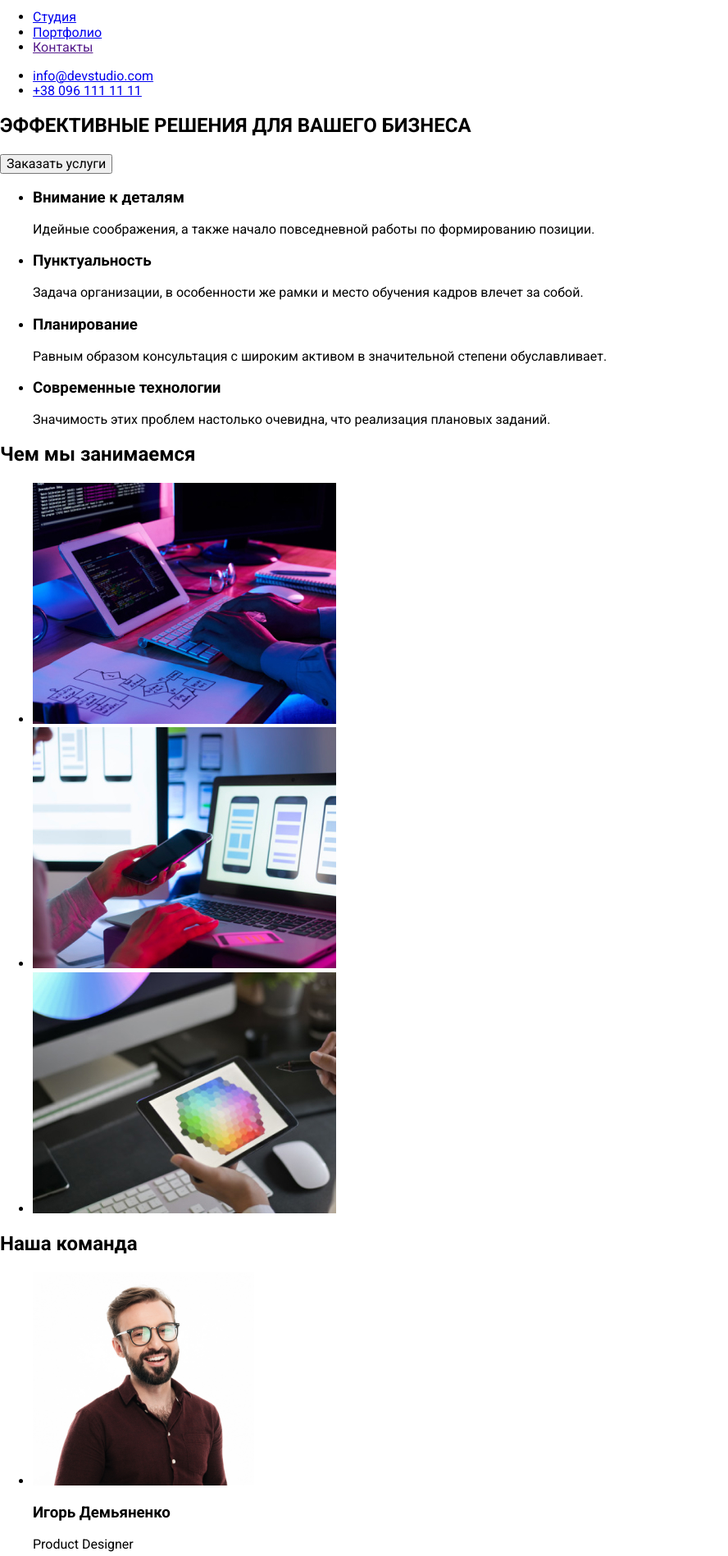
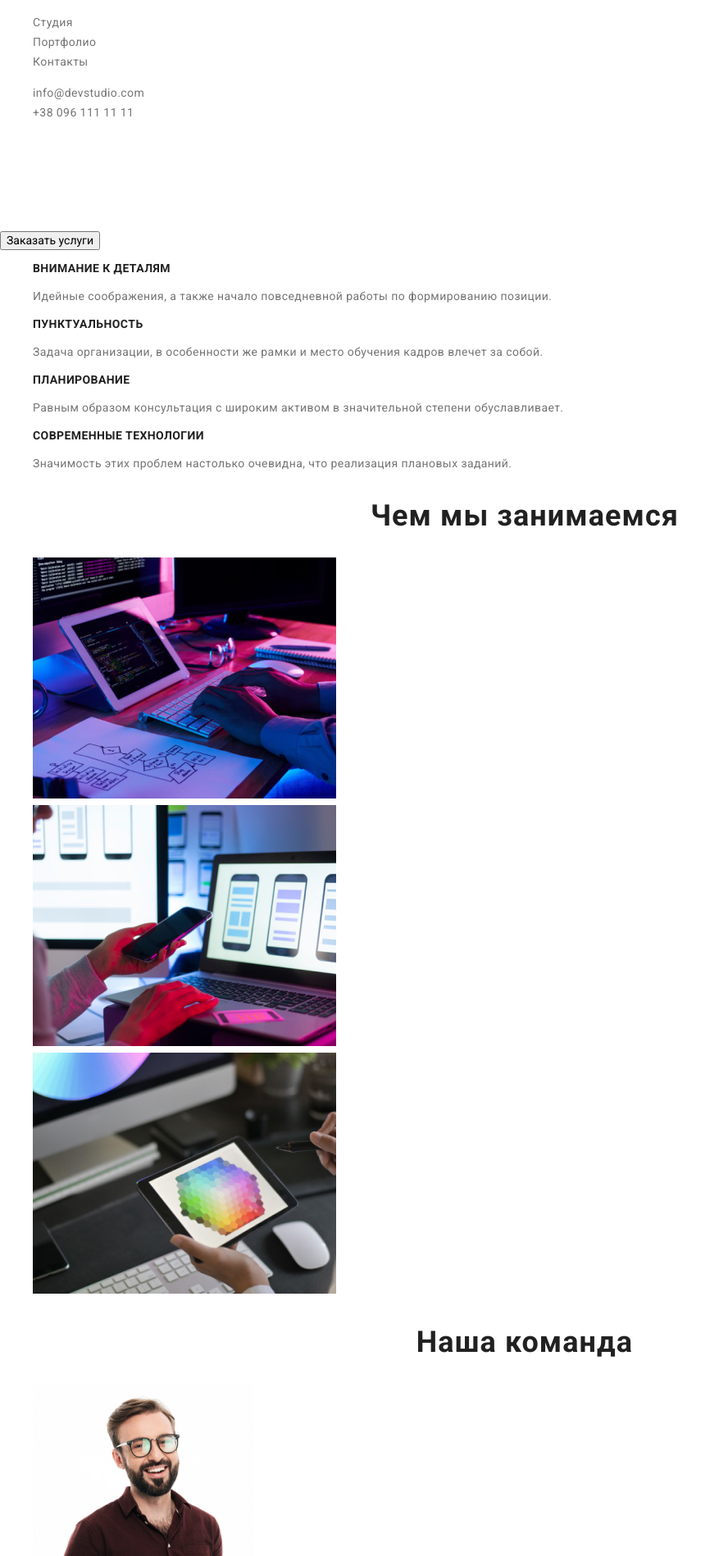
Before and after one commit to maksympm/goit-markup-hw-02, a plain HTML site: page index.html in a window 1280 px wide. Shown: the part 22-1920 px from the top of the page at 82% size, without its empty margins (0-888 px from the left). Drawn offline with nearby package versions, Linux system fonts and the light colour scheme.

Commit message:
html-layout
разметка 1 стр.

```diff
--- a/css/styles.css
+++ b/css/styles.css
@@ -1,3 +1,96 @@
+:root {
+  --main-text-color: #757575;
+  --title-color: #212121;
+  --title-alt-color: #ffffff;
+  --alt-text-color: #ffffff99;
+  --accent-color: #2196f3;
+
+  --dark-bg: #2f303a;
+  --second-bg: #f5f4fa;
+
+  --main-font: "Roboto", sans-serif;
+  --logo-font: "Raleway", sans-serif;
+}
+
 body {
-  font-family: "Roboto", sans-serif;
+  font-family: var(--main-font);
+  font-size: 14px;
+  line-height: 1.71;
+  letter-spacing: 0.03em;
+  color: var(--main-text-color);
 }
+
+.link {
+  color: inherit;
+  text-decoration: none;
+}
+
+.link:hover,
+.link:focus {
+  color: var(--accent-color);
+}
+
+.list {
+  list-style: none;
+}
+
+.address {
+  font-style: inherit;
+  font-style: normal;
+  font-weight: normal;
+  font-size: 14px;
+  line-height: 1.71;
+  color: #ffffff99;
+}
+
+.page-title {
+  font-family: var(--main-font);
+  font-weight: 900;
+  font-size: 44px;
+  line-height: 1.36;
+  text-align: center;
+  letter-spacing: 0.06em;
+  text-transform: uppercase;
+  color: #ffffff;
+}
+
+.title {
+  font-family: var(--main-font);
+  letter-spacing: 0.03em;
+}
+
+.advantages-title {
+  font-style: normal;
+  font-weight: bold;
+  font-size: 14px;
+  line-height: 1.14;
+  text-transform: uppercase;
+  color: #212121;
+}
+
+.section-title {
+  font-style: normal;
+  font-weight: bold;
+  font-size: 36px;
+  line-height: 1.17;
+  text-align: center;
+  color: #212121;
+}
+
+.team-section-title {
+  font-style: normal;
+  font-weight: 500;
+  font-size: 16px;
+  line-height: 1.19;
+  text-align: center;
+  color: #212121;
+}
+
+.team-paragraph {
+  font-style: normal;
+  font-weight: normal;
+  font-size: 16px;
+  line-height: 1.19;
+  text-align: center;
+  color: #757575;
+}
--- a/index.html
+++ b/index.html
@@ -14,49 +14,49 @@
 <body>
     <header>
         <nav>
-            <a href="./index.html">WebStudio</a>
+            <a class="link" href="./index.html">WebStudio</a>
 
-            <ul>
-                <li><a href="./index.html">Студия</a></li>
-                <li><a href="./portfolio.html">Портфолио</a></li>
-                <li><a href="">Контакты</a></li>
+            <ul class="list">
+                <li><a class="link" href="./index.html">Студия</a></li>
+                <li><a class="link" href="./portfolio.html">Портфолио</a></li>
+                <li><a class="link" href="">Контакты</a></li>
             </ul>
         </nav>
-        <ul>
-            <li><a href="mailto:info@devstudio.com">info@devstudio.com</a></li>
-            <li><a href="tel:+380961111111">+38 096 111 11 11</a></li>
+        <ul class="list">
+            <li><a class="link" href="mailto:info@devstudio.com">info@devstudio.com</a></li>
+            <li><a class="link" href="tel:+380961111111">+38 096 111 11 11</a></li>
         </ul>
     </header>
     <main>
         <section>
             <div>
-                <h1>ЭФФЕКТИВНЫЕ РЕШЕНИЯ ДЛЯ ВАШЕГО БИЗНЕСА</h1>
+                <h1 class="page-title">Эффективные решения для вашего бизнеса</h1>
                 <button type="button">Заказать услуги</button>
             </div>
         </section>
         <section>
-            <ul>
+            <ul class="list">
                 <li>
-                    <h3>Внимание к деталям</h3>
+                    <h3 class="title advantages-title">Внимание к деталям</h3>
                     <p>Идейные соображения, а также начало повседневной работы по формированию позиции.</p>
                 </li>
                 <li>
-                    <h3>Пунктуальность</h3>
+                    <h3 class="title advantages-title">Пунктуальность</h3>
                     <p>Задача организации, в особенности же рамки и место обучения кадров влечет за собой.</p>
                 </li>
                 <li>
-                    <h3>Планирование</h3>
+                    <h3 class="title advantages-title">Планирование</h3>
                     <p>Равным образом консультация с широким активом в значительной степени обуславливает.</p>
                 </li>
                 <li>
-                    <h3>Современные технологии</h3>
+                    <h3 class="title advantages-title">Современные технологии</h3>
                     <p>Значимость этих проблем настолько очевидна, что реализация плановых заданий.</p>
                 </li>
             </ul>
         </section>
         <section>
-            <h2>Чем мы занимаемся</h2>
-            <ul>
+            <h2 class="title title section-title">Чем мы занимаемся</h2>
+            <ul class="list">
                 <li>
                     <img src="./images/studio/1.jpg" alt="изображение процесса разметки страницы" width="370">
                 </li>
@@ -69,38 +69,38 @@
             </ul>
         </section>
         <section>
-            <h2>Наша команда</h2>
-            <ul>
+            <h2 class="title section-title">Наша команда</h2>
+            <ul class="list">
                 <li>
                     <img src="./images/studio/4.jpg" alt="фото продукт дизайнера Игоря Демьяненко" width="270">
-                    <h3>Игорь Демьяненко</h3>
-                    <p>Product Designer</p>
+                    <h3 class="title team-section-title">Игорь Демьяненко</h3>
+                    <p class="title team-paragraph">Product Designer</p>
                 </li>
                 <li>
                     <img src="./images/studio/5.jpg" alt="фото фронтэнд разработчика Ольги Репиной" width="270">
-                    <h3>Ольга Репина</h3>
-                    <p>Frontend Developer</p>
+                    <h3 class="title team-section-title">Ольга Репина</h3>
+                    <p class="title team-paragraph">Frontend Developer</p>
                 </li>
                 <li>
                     <img src="./images/studio/6.jpg" alt="фото маркетолога Николая Тарасова" width="270">
-                    <h3>Николай Тарасов</h3>
-                    <p>Marketing</p>
+                    <h3 class="title team-section-title">Николай Тарасов</h3>
+                    <p class="title team-paragraph">Marketing</p>
                 </li>
                 <li>
                     <img src="./images/studio/7.jpg" alt="фото дизайнера Михаила Ермакова" width="270">
-                    <h3>Михаил Ермаков</h3>
-                    <p>UI Designer</p>
+                    <h3 class="title team-section-title">Михаил Ермаков</h3>
+                    <p class="title team-paragraph">UI Designer</p>
                 </li>
             </ul>
         </section>
     </main>
     <footer>
-        <a href="./index.html">WebStudio</a>
-        <address>
-            <ul>
-                <li><a href="https://goo.gl/maps/ucCvVDqqTp9hVQsA9" target="_blank" rel="noopener noreferrer">г. Киев, пр-т Леси Украинки, 26</a></li>
-                <li><a href="mailto:info@example.com">info@example.com</a></li>
-                <li><a href="tel:+380991111111">+38 099 111 11 11</a></li>
+        <a class="link" href="./index.html">WebStudio</a>
+        <address class="address title">
+            <ul class="list">
+                <li><a class="link" href="https://goo.gl/maps/ucCvVDqqTp9hVQsA9" target="_blank" rel="noopener noreferrer">г. Киев, пр-т Леси Украинки, 26</a></li>
+                <li><a class="link" href="mailto:info@example.com">info@example.com</a></li>
+                <li><a class="link" href="tel:+380991111111">+38 099 111 11 11</a></li>
             </ul>
         </address>
     </footer>
```
Also changed, not shown: portfolio.html (+16 -16 lines).
